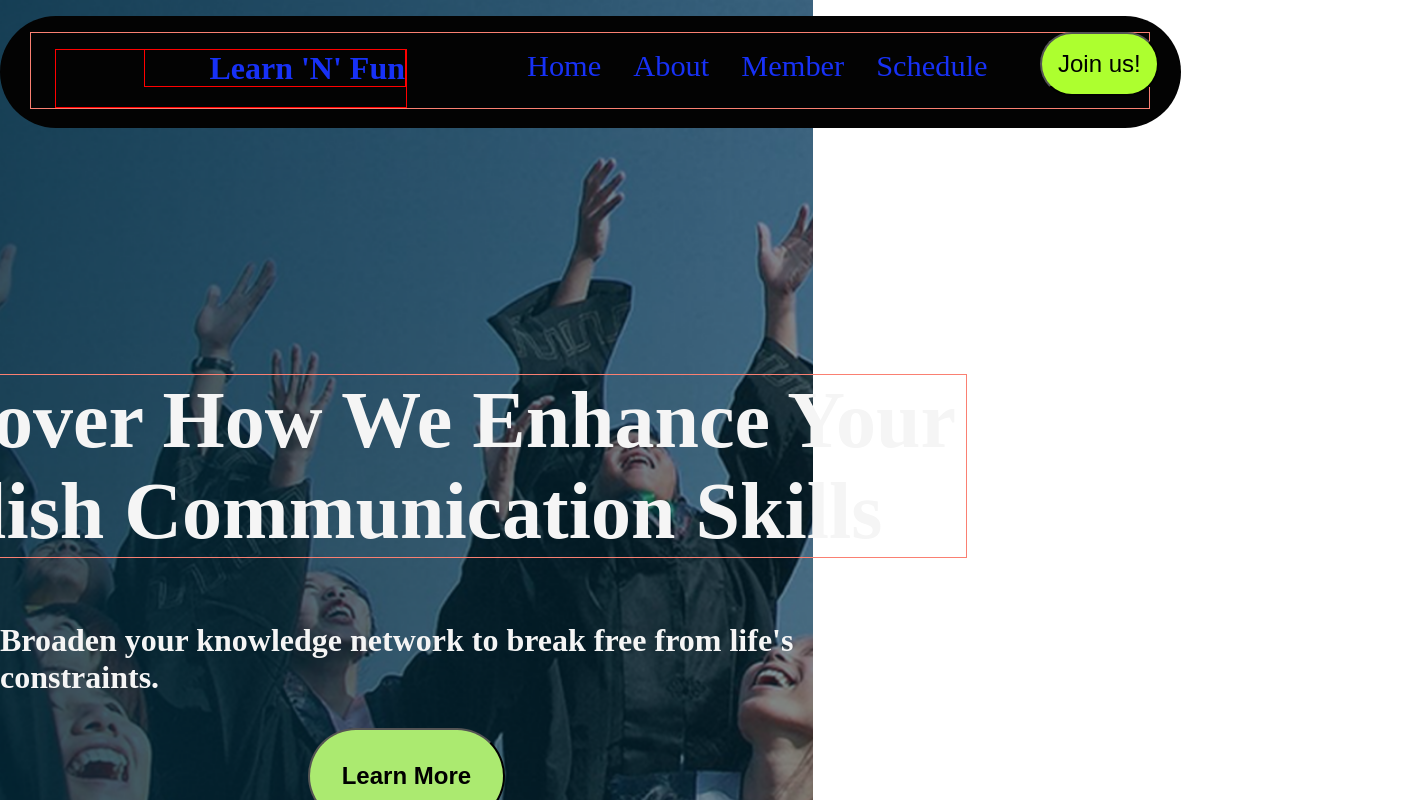
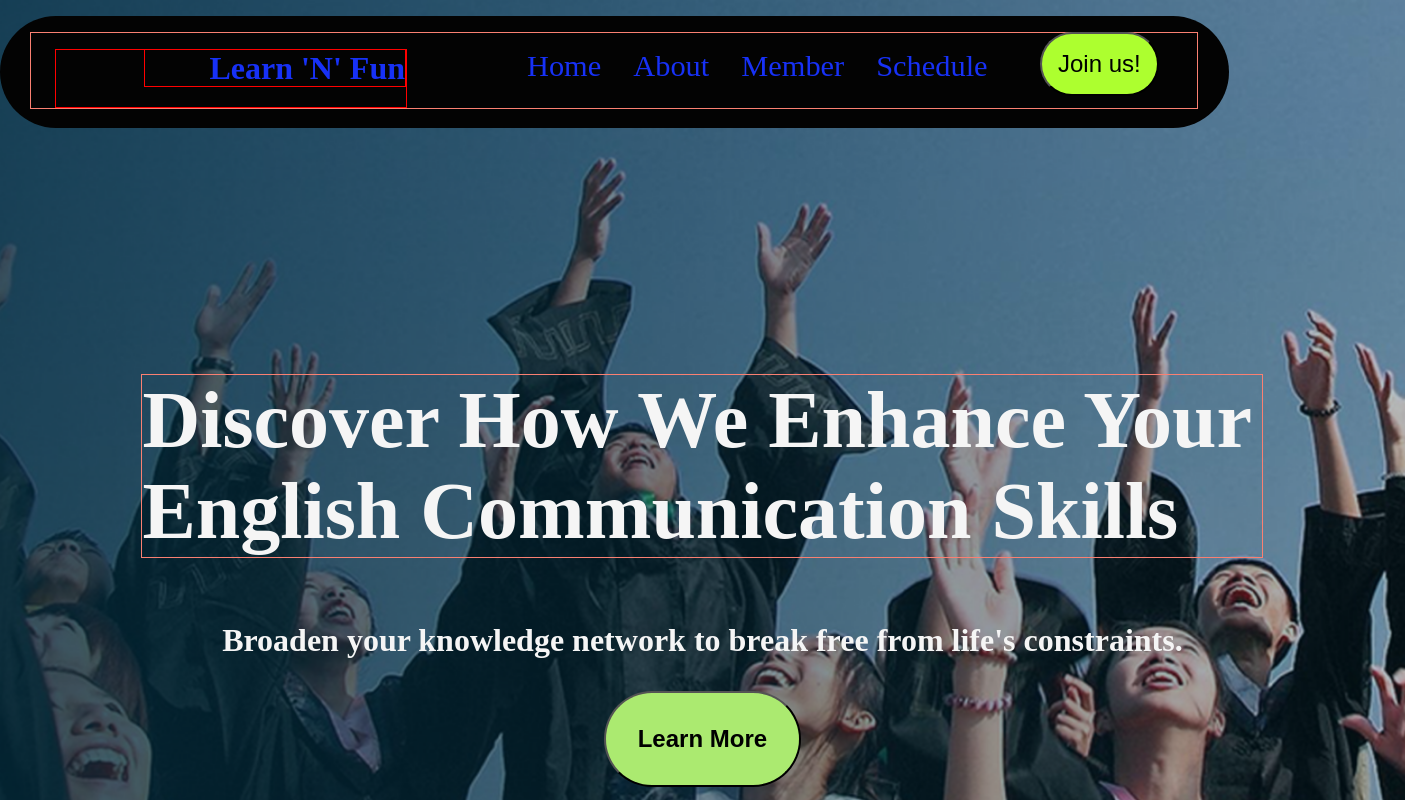
Before and after one commit to neelamraikwar9/LearnNFun, a React (Vite) app: page / in a window 1280 px wide. Shown: the top 800 px of the page, 1405 px wide, since content can reach past the window. Built offline with nearby package versions, Linux system fonts and the light colour scheme.

Commit message:
modified styles

```diff
--- a/src/App.css
+++ b/src/App.css
@@ -7,8 +7,9 @@
   padding: 1rem 1.9rem;
   margin-top: 1rem;
   /* position: fixed;  */
-  width: 70rem;
+  width: 73rem;
   border-radius: 5rem;
+  /* padding: */
 }
 
 .navBar{
@@ -91,7 +92,7 @@
 
 .background {
   /* position: static; */
-  width: 50.8rem;
+  width: 87.8rem;
   height: 60rem;
   background: url("/images/img.png");
   background-size: cover;
```
